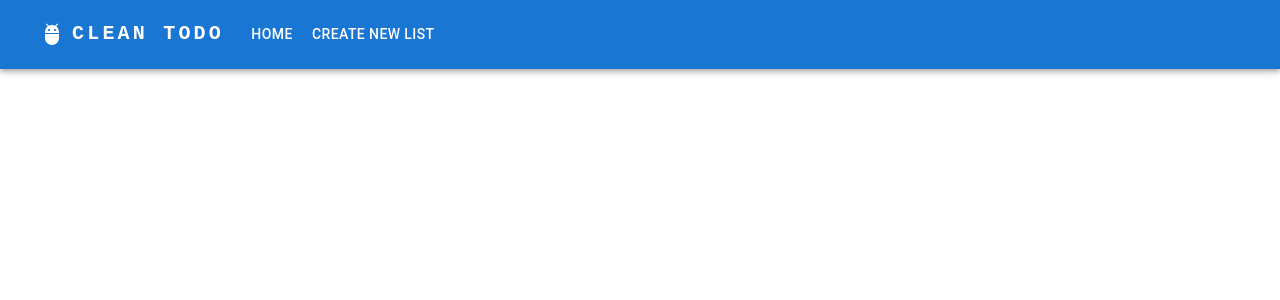
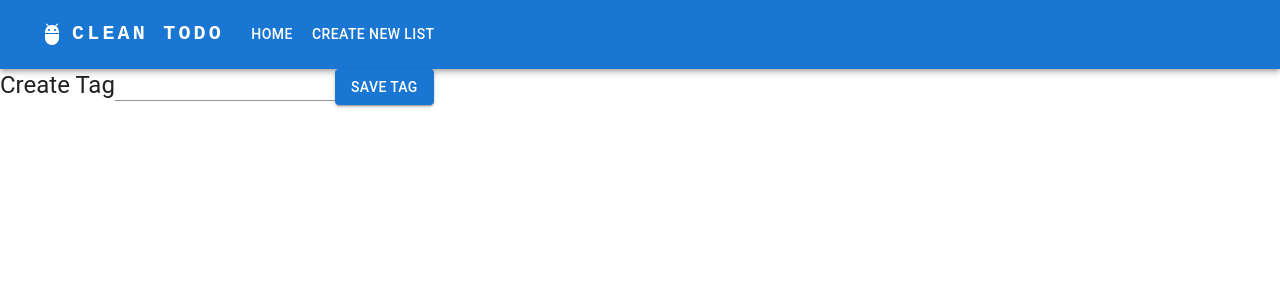
Before and after one commit to walkersoft/clean-todo-react, a React (Create React App) app: page / in a window 1280 px wide. Shown: the top 300 px of the page. Built offline with nearby package versions, Linux system fonts and the light colour scheme.

Commit message:
Added basic editor UI to create tags

```diff
--- a/src/App.tsx
+++ b/src/App.tsx
@@ -2,6 +2,7 @@ import "./App.css";
 import { NavigationBar } from "./components/common/navigation/NavigationBar";
 import React from "react";
 import CssBaseline from "@mui/material/CssBaseline";
+import TodoTagEditor from "./components/common/navigation/todo-tag/TodoTagEditor";
 
 function App() {
   return (
@@ -9,6 +10,7 @@ function App() {
       <React.Fragment>
         <CssBaseline />
         <NavigationBar />
+        <TodoTagEditor />
       </React.Fragment>
     </div>
   );
--- /dev/null
+++ b/src/components/common/navigation/todo-tag/TodoTagEditor.tsx
@@ -0,0 +1,13 @@
+import { Button, Stack, TextField, Typography } from "@mui/material";
+
+export default function TodoTagEditor() {
+  return (
+    <>
+      <Stack direction="row">
+        <Typography variant="h5">Create Tag</Typography>
+        <TextField variant="standard" />
+        <Button variant="contained">Save Tag</Button>
+      </Stack>
+    </>
+  );
+}
```
